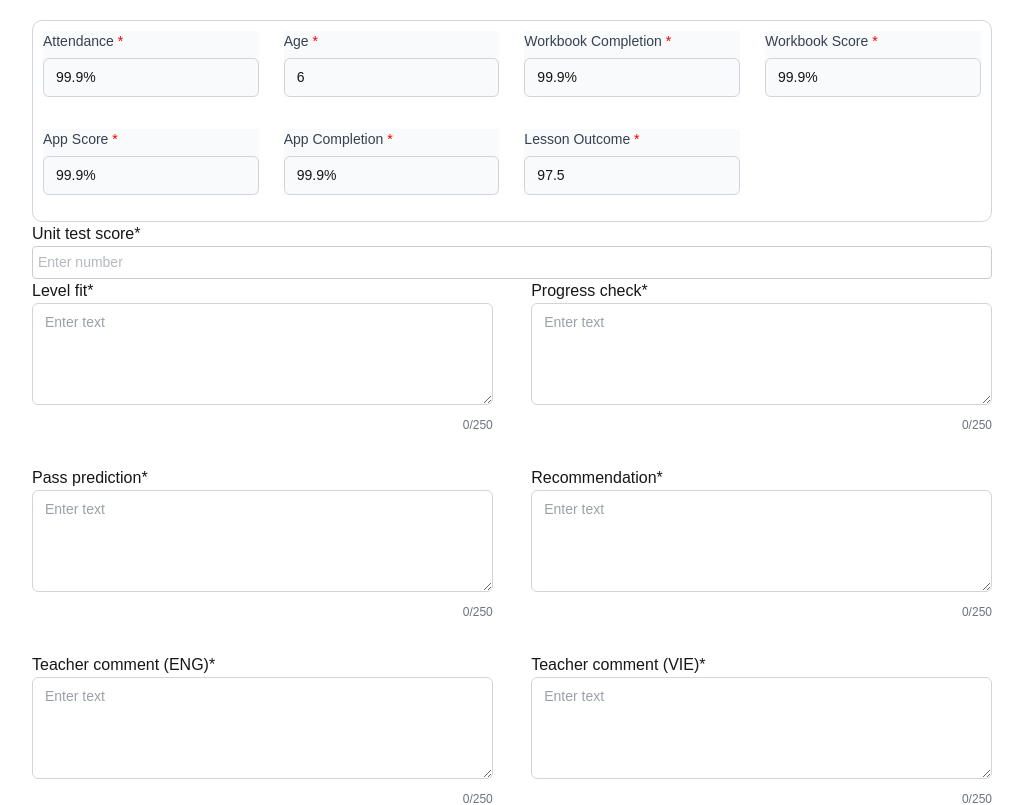
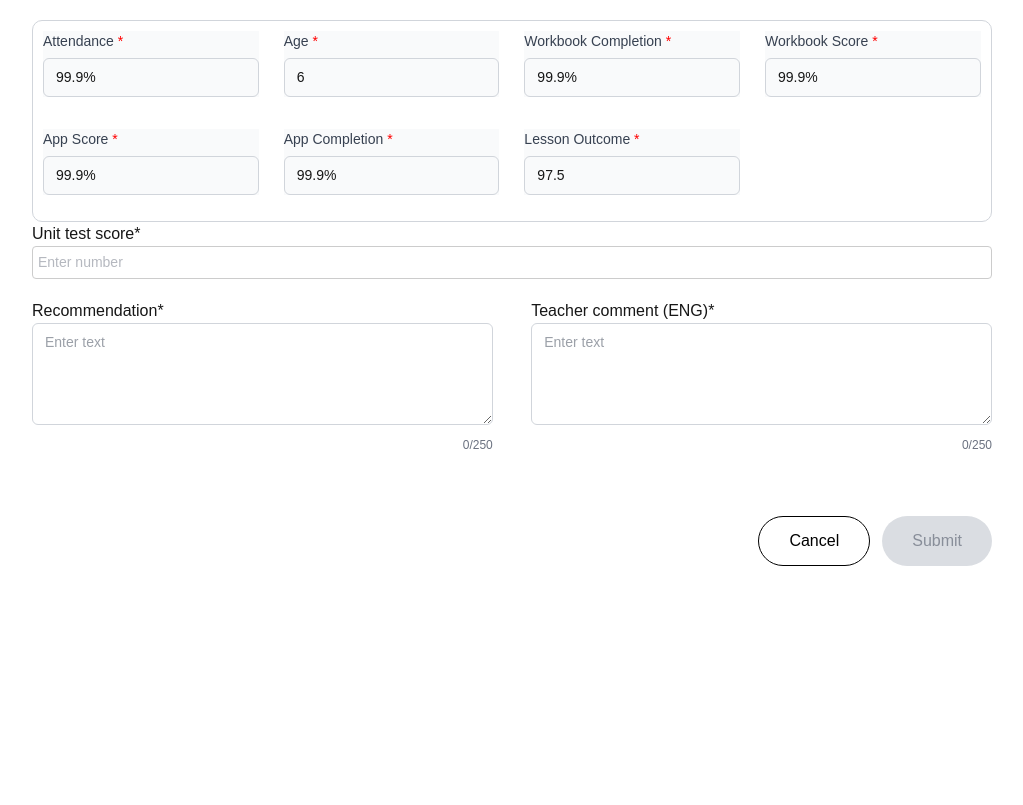
Before and after one commit to chinh-agiletech/json-form, a Next.js app: page /components/SimpleForm in a window 1280 px wide. Shown: the top 805 px of the page, without its empty margins (128-1151 px from the left). Built offline with nearby package versions, Linux system fonts and the light colour scheme.

Commit message:
Update new form

```diff
--- a/src/pages/components/MyForm/MyForm.tsx
+++ b/src/pages/components/MyForm/MyForm.tsx
@@ -10,13 +10,8 @@ import CustomNumberWidget from '../ui/CustomNumberWidget/CustomNumberWidget';
 
 interface FormData {
   unitTestScore: string;
-  levelFit: string;
-  progressCheck: string;
-  passPrediction: string;
   recommendation: string;
   teacherCommentENG: string;
-  teacherCommentVIE: string;
-  parentsPartnership: string;
 }
 
 interface ValidationError {
@@ -41,13 +36,8 @@ export default function UnitTestScoreForm({
 
   const initialFormData = {
     unitTestScore: "",
-    levelFit: "",
-    progressCheck: "",
-    passPrediction: "",
     recommendation: "",
     teacherCommentENG: "",
-    teacherCommentVIE: "",
-    parentsPartnership: "",
   };
 
   const [currentData, setCurrentData] =
@@ -76,13 +66,8 @@ export default function UnitTestScoreForm({
     // Additional check for empty required fields
     const requiredFields = [
       "unitTestScore",
-      "levelFit",
-      "progressCheck",
-      "passPrediction",
       "recommendation",
       "teacherCommentENG",
-      "teacherCommentVIE",
-      "parentsPartnership",
     ];
     const hasEmptyRequiredFields = requiredFields.some(
       (field) =>
@@ -108,7 +93,6 @@ export default function UnitTestScoreForm({
   }, [resetTrigger]);
 
   return (
-    <div className={styles.formContainer}>
       <Form<FormData>
         schema={formSchema}
         uiSchema={formUiSchema}
@@ -122,6 +106,5 @@ export default function UnitTestScoreForm({
         noValidate={true}
         widgets={{ NumberWidget: CustomNumberWidget, TextAreaWidget: CustomTextArea }}
       />
-    </div>
   );
 }
--- a/src/pages/components/SimpleForm.tsx
+++ b/src/pages/components/SimpleForm.tsx
@@ -13,13 +13,8 @@ interface FormData {
 
 interface MyFormData {
   unitTestScore: string;
-  levelFit: string;
-  progressCheck: string;
-  passPrediction: string;
   recommendation: string;
   teacherCommentENG: string;
-  teacherCommentVIE: string;
-  parentsPartnership: string;
 }
 
 interface CombinedFormData extends FormData, MyFormData {}
@@ -50,13 +45,8 @@ export default function SimpleForm({ onClose }: SimpleFormProps) {
 
   const [myFormData, setMyFormData] = useState<MyFormData>({
     unitTestScore: "",
-    levelFit: "",
-    progressCheck: "",
-    passPrediction: "",
     recommendation: "",
     teacherCommentENG: "",
-    teacherCommentVIE: "",
-    parentsPartnership: "",
   });
 
   const handleInputChange = (field: keyof FormData, value: string) => {
@@ -88,13 +78,8 @@ export default function SimpleForm({ onClose }: SimpleFormProps) {
       // Reset MyForm data
       setMyFormData({
         unitTestScore: "",
-        levelFit: "",
-        progressCheck: "",
-        passPrediction: "",
         recommendation: "",
         teacherCommentENG: "",
-        teacherCommentVIE: "",
-        parentsPartnership: "",
       });
 
       // Trigger reset in MyForm component
--- a/src/schemas/formSchema.ts
+++ b/src/schemas/formSchema.ts
@@ -4,33 +4,13 @@ export const formSchema: JSONSchema7 = {
   type: "object",
   required: [
     "unitTestScore",
-    "levelFit",
-    "progressCheck",
-    "passPrediction",
     "recommendation",
     "teacherCommentENG",
-    "teacherCommentVIE",
-    "parentsPartnership",
   ],
   properties: {
     unitTestScore: {
       type: "string",
       title: "Unit test score",
-      maxLength: 250,
-    },
-    levelFit: {
-      type: "string",
-      title: "Level fit",
-      maxLength: 250,
-    },
-    progressCheck: {
-      type: "string",
-      title: "Progress check",
-      maxLength: 250,
-    },
-    passPrediction: {
-      type: "string",
-      title: "Pass prediction",
       maxLength: 250,
     },
     recommendation: {
@@ -43,15 +23,5 @@ export const formSchema: JSONSchema7 = {
       title: "Teacher comment (ENG)",
       maxLength: 250,
     },
-    teacherCommentVIE: {
-      type: "string",
-      title: "Teacher comment (VIE)",
-      maxLength: 250,
-    },
-    parentsPartnership: {
-      type: "string",
-      title: "Parents partnership",
-      maxLength: 250,
-    },
   },
 };
--- a/src/schemas/formUiSchema.json
+++ b/src/schemas/formUiSchema.json
@@ -4,22 +4,17 @@
   },
   "ui:order": [
     "unitTestScore",
-    "levelFit",
-    "progressCheck",
-    "passPrediction",
     "recommendation",
-    "teacherCommentENG",
-    "teacherCommentVIE",
-    "parentsPartnership"
+    "teacherCommentENG"
   ],
   "unitTestScore": {
     "ui:widget": "NumberWidget",
     "ui:options": {
-      "classNames": "formSingleCol"
+      "classNames": "form-single-col"
     },
     "ui:placeholder": "Enter number"
   },
-  "levelFit": {
+  "recommendation": {
     "ui:widget": "TextAreaWidget",
     "ui:options": {
       "rows": 4,
@@ -27,52 +22,12 @@
     },
     "ui:placeholder": "Enter text"
   },
-  "progressCheck": {
+  "teacherCommentENG": {
     "ui:widget": "TextAreaWidget",
     "ui:options": {
       "rows": 4,
       "classNames": "form-textarea-right"
     },
     "ui:placeholder": "Enter text"
-  },
-  "passPrediction": {
-    "ui:widget": "TextAreaWidget",
-    "ui:options": {
-      "rows": 4,
-      "classNames": "form-textarea-left"
-    },
-    "ui:placeholder": "Enter text"
-  },
-  "recommendation": {
-    "ui:widget": "TextAreaWidget",
-    "ui:options": {
-      "rows": 4,
-      "classNames": "form-textarea-right"
-    },
-    "ui:placeholder": "Enter text"
-  },
-  "teacherCommentENG": {
-    "ui:widget": "TextAreaWidget",
-    "ui:options": {
-      "rows": 4,
-      "classNames": "form-textarea-left"
-    },
-    "ui:placeholder": "Enter text"
-  },
-  "teacherCommentVIE": {
-    "ui:widget": "TextAreaWidget",
-    "ui:options": {
-      "rows": 4,
-      "classNames": "form-textarea-right"
-    },
-    "ui:placeholder": "Enter text"
-  },
-  "parentsPartnership": {
-    "ui:widget": "TextAreaWidget",
-    "ui:options": {
-      "rows": 4,
-      "classNames": "form-textarea-left"
-    },
-    "ui:placeholder": "Enter text"
   }
 }
```
